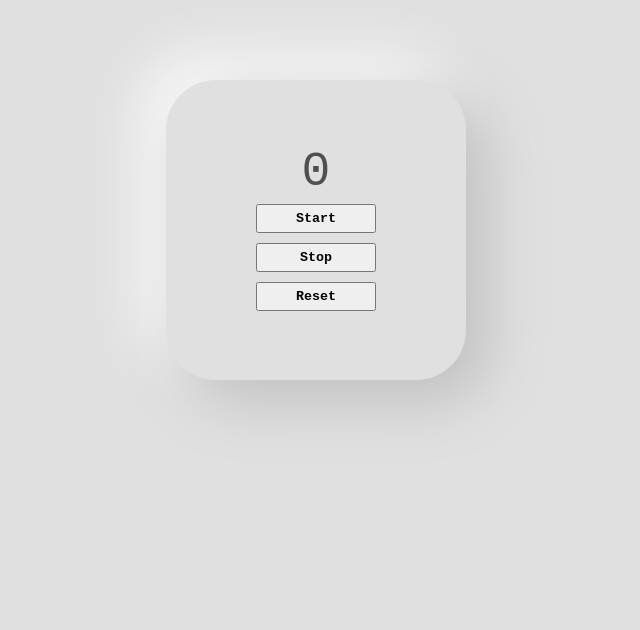
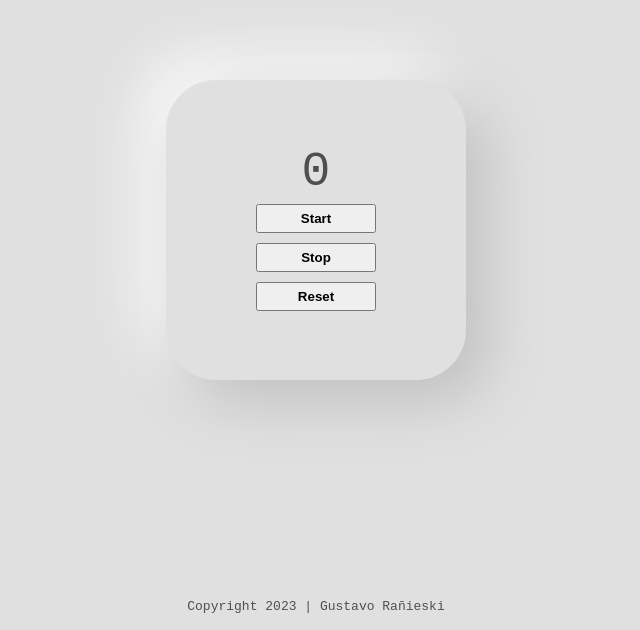
Before and after one commit to gusranieski/contador, a plain HTML site: page index.html in a window 1280 px wide. Shown: the part 170-800 px from the top of the page, without its empty margins (324-964 px from the left). Drawn offline with Linux system fonts and the light colour scheme.

Commit message:
tercer commit: agregué footer

```diff
--- a/index.html
+++ b/index.html
@@ -5,7 +5,7 @@
     <meta charset="UTF-8">
     <meta http-equiv="X-UA-Compatible" content="IE=edge">
     <meta name="viewport" content="width=device-width, initial-scale=1.0">
-    <link rel="icon" type="image/png" sizes="32x32" href="/cronómetro-32.png">
+    <link rel="icon" type="image/png" sizes="32x32" href="./cronómetro-32.png">
     <link rel="stylesheet" href="./styles.css">
     <title>Contador</title>
 </head>
@@ -17,6 +17,9 @@
         <button id="stopCounter">Stop</button>
         <button id="resetCounter">Reset</button>
     </div>
+    <footer>
+        <p>Copyright 2023 | Gustavo Rañieski</p>
+    </footer>
     <script src="./scripts.js"></script>
 </body>
 
--- a/styles.css
+++ b/styles.css
@@ -8,8 +8,10 @@ body {
     background-color: #e0e0e0;
     height: 100vh;
     display: flex;
+    flex-direction: column;
     align-items: center;
     justify-content: center;
+    font-family: monospace;
 }
 
 .container {
@@ -26,16 +28,21 @@ body {
 }
 
 span {
-    font-family: monospace;
     color: #504e4e;
     font-size: 3rem;
 }
 
 button {
     cursor: pointer;
-    font-family: monospace;
     font-weight: bold;
     padding: 5px 20px;
     margin: 5px;
     width: 120px;
 }
+
+footer {
+    color: #504e4e;
+    padding-bottom: 1rem;
+    position: absolute;
+    bottom: 0;
+}
```
